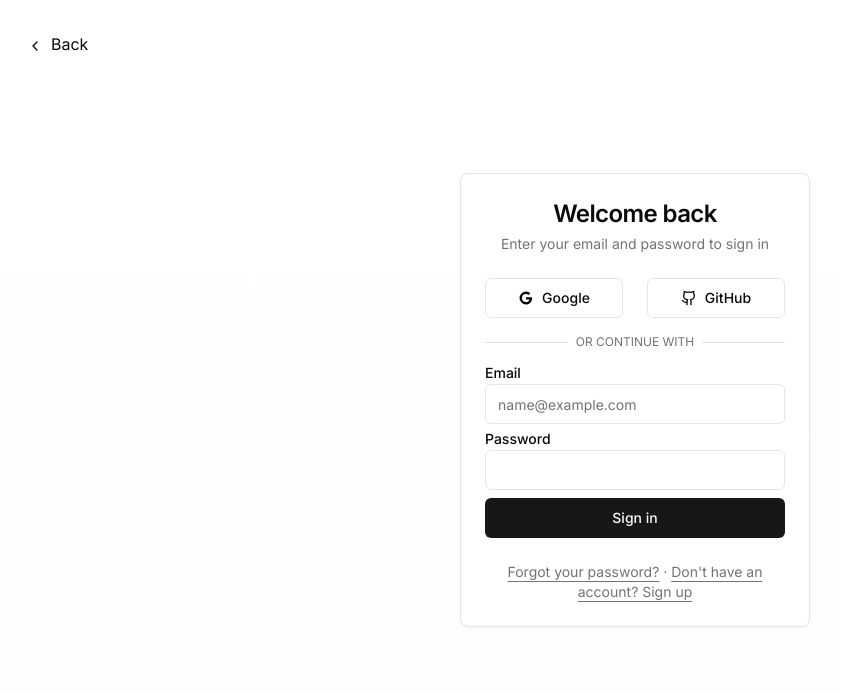
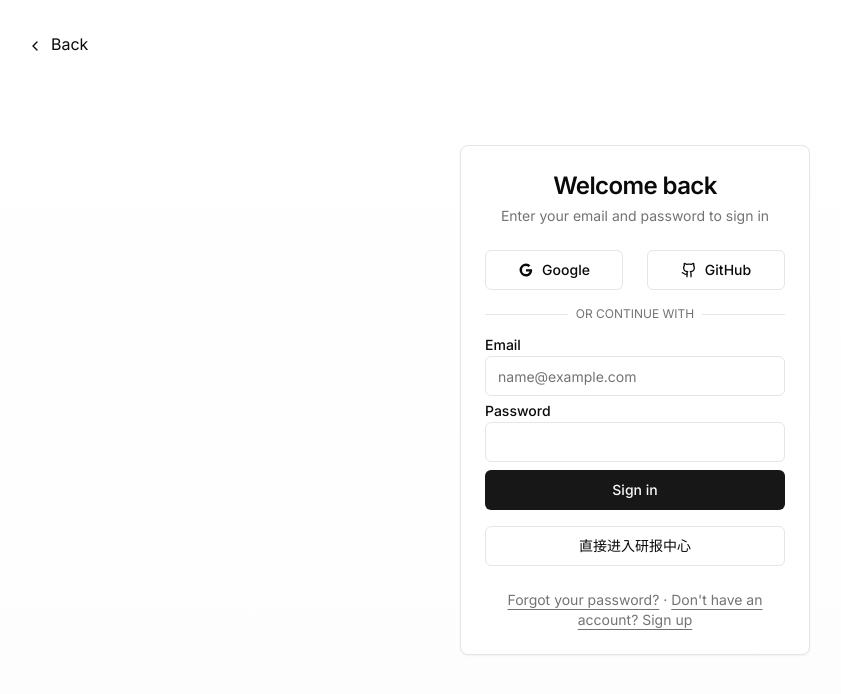
Before and after one commit to fretelli/AIWendy, a Next.js app in the folder keeltrader/apps/web/: page /auth/login in a window 1280 px wide. Shown: the top 694 px of the page, without its empty margins (5-846 px from the left). Built offline with nearby package versions, Linux system fonts and the light colour scheme; no server answers.

Commit message:
Improve research login entry

```diff
--- a/keeltrader/apps/web/app/auth/login/page.tsx
+++ b/keeltrader/apps/web/app/auth/login/page.tsx
@@ -1,7 +1,7 @@
 'use client'
 
 import { useEffect, useState } from 'react'
-import { useRouter } from 'next/navigation'
+import { useRouter, useSearchParams } from 'next/navigation'
 import Link from 'next/link'
 import { Button } from '@/components/ui/button'
 import { Input } from '@/components/ui/input'
@@ -10,6 +10,7 @@ import { Card, CardContent, CardDescription, CardFooter, CardHeader, CardTitle }
 import { Alert, AlertDescription } from '@/components/ui/alert'
 import { Icons } from '@/components/icons'
 import { useAuth } from '@/lib/auth-context'
+import { getPendingInvite, savePendingInviteFromParams } from '@/lib/research-api'
 import { useI18n } from '@/lib/i18n/provider'
 
 const GUEST_EMAIL = 'guest@local.keeltrader'
@@ -21,10 +22,21 @@ export default function LoginPage() {
   const [isLoading, setIsLoading] = useState(false)
   const [error, setError] = useState<string | null>(null)
   const [guestAvailable, setGuestAvailable] = useState(false)
+  const [inviteNotice, setInviteNotice] = useState<string | null>(null)
 
   const router = useRouter()
+  const searchParams = useSearchParams()
   const { login, user, isLoading: authLoading } = useAuth()
   const { t } = useI18n()
+
+  useEffect(() => {
+    const params = new URLSearchParams(searchParams?.toString() || '')
+    const pendingInvite = savePendingInviteFromParams(params, 'auth_login', 'auth_login')
+    if (pendingInvite) {
+      const latestInvite = getPendingInvite()
+      setInviteNotice(`已捕获邀请来源：${latestInvite?.invite_code || latestInvite?.inviter_user_id || '-'} · ${latestInvite?.source_type || 'auth_login'}`)
+    }
+  }, [searchParams])
 
   useEffect(() => {
     if (authLoading) return
@@ -109,6 +121,11 @@ export default function LoginPage() {
                 </AlertDescription>
               </Alert>
             )}
+            {inviteNotice && (
+              <Alert>
+                <AlertDescription>{inviteNotice}</AlertDescription>
+              </Alert>
+            )}
             {error && (
               <Alert className="alert-error">
                 <AlertDescription>{error}</AlertDescription>
@@ -188,6 +205,12 @@ export default function LoginPage() {
                 </Button>
               </div>
             </form>
+
+            <Button asChild variant="outline" className="w-full">
+              <Link href="/research">
+                直接进入研报中心
+              </Link>
+            </Button>
           </CardContent>
           <CardFooter>
             <div className="text-sm text-muted-foreground text-center w-full">
```
